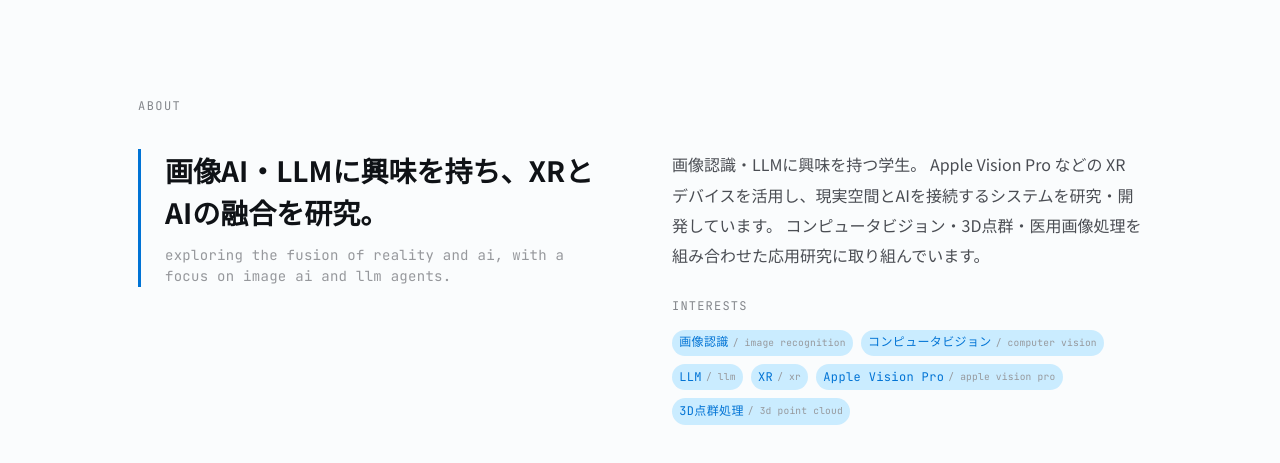
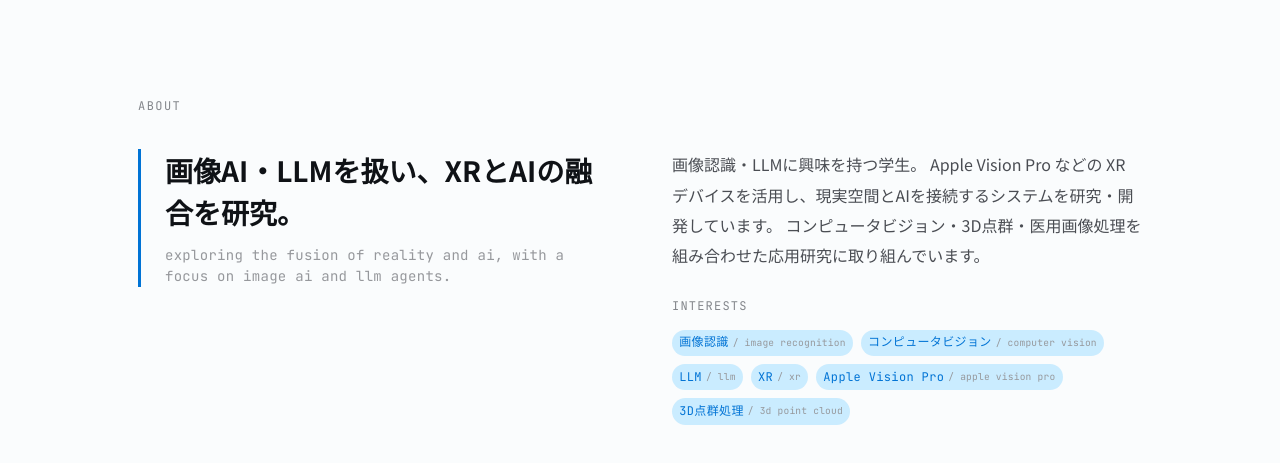
Before and after one commit to KIMUK0U/KIMUK0U.github.io, an Astro site: page / in a window 1280 px wide. Shown: the part 563-1026 px from the top of the page. Built offline with nearby package versions, Linux system fonts and the light colour scheme; Astro itself is replaced by a stand-in of ours.

Commit message:
About.astro を更新

```diff
--- a/src/components/about/About.astro
+++ b/src/components/about/About.astro
@@ -11,7 +11,7 @@ import { profile } from '@/data/profile';
 
     <div class="about__inner">
       <p class="about__lead">
-        画像AI・LLMに興味を持ち、XRとAIの融合を研究。
+        画像AI・LLMを扱い、XRとAIの融合を研究。
         <span class="about__lead-en en">
           exploring the fusion of reality and ai, with a focus on image ai and llm agents.
         </span>
```
